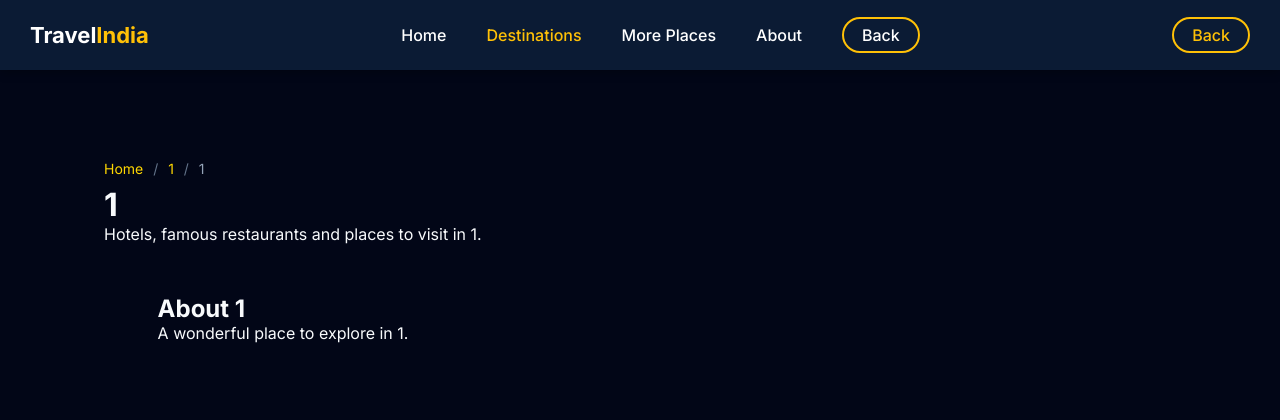
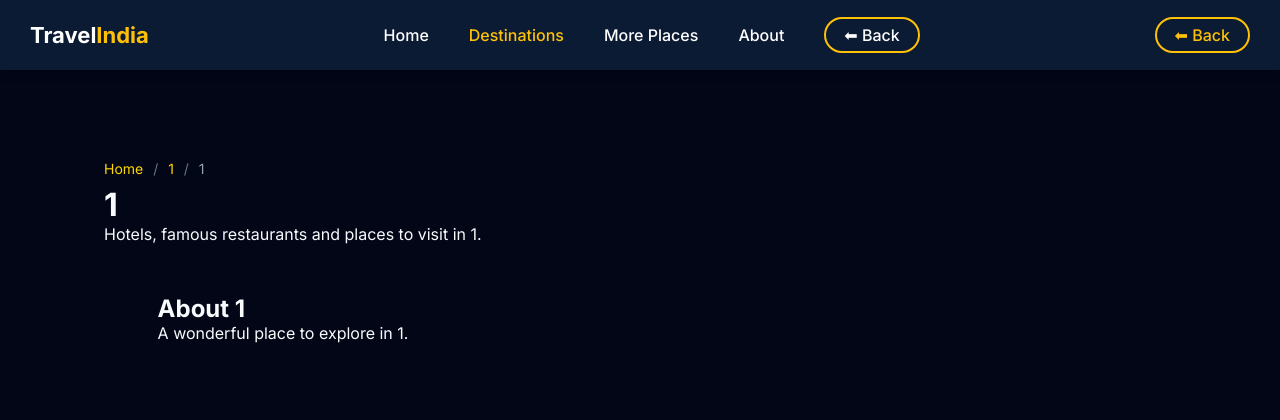
Before and after one commit to Tejasrathod274/Final-Project, a Flask app: page /destination/1/place/1 in a window 1280 px wide. Shown: the top 420 px of the page. Run offline with Flask 3, Linux system fonts and the light colour scheme; some libraries are stand-ins or nearby versions.

Commit message:
updated place detail back

```diff
--- a/templates/place-detail.html
+++ b/templates/place-detail.html
@@ -23,10 +23,10 @@
       <a href="{{ url_for('more_places') }}">More Places</a>
       <a href="{{ url_for('index') }}#about">About</a>
       <!-- Mobile Back Button -->
-      <a href="{{ url_for('destination', name=dest_name) }}" class="nav-login" id="mobileNavLogin">Back</a>
+      <a href="{{ url_for('destination', name=dest_name) }}" class="nav-login" id="mobileNavLogin">⬅ Back</a>
     </div>
     <div class="nav-right">
-      <a href="{{ url_for('destination', name=dest_name) }}" class="nav-login">Back</a>
+      <a href="{{ url_for('destination', name=dest_name) }}" class="nav-login">⬅ Back</a>
     </div>
   </nav>
 
```
